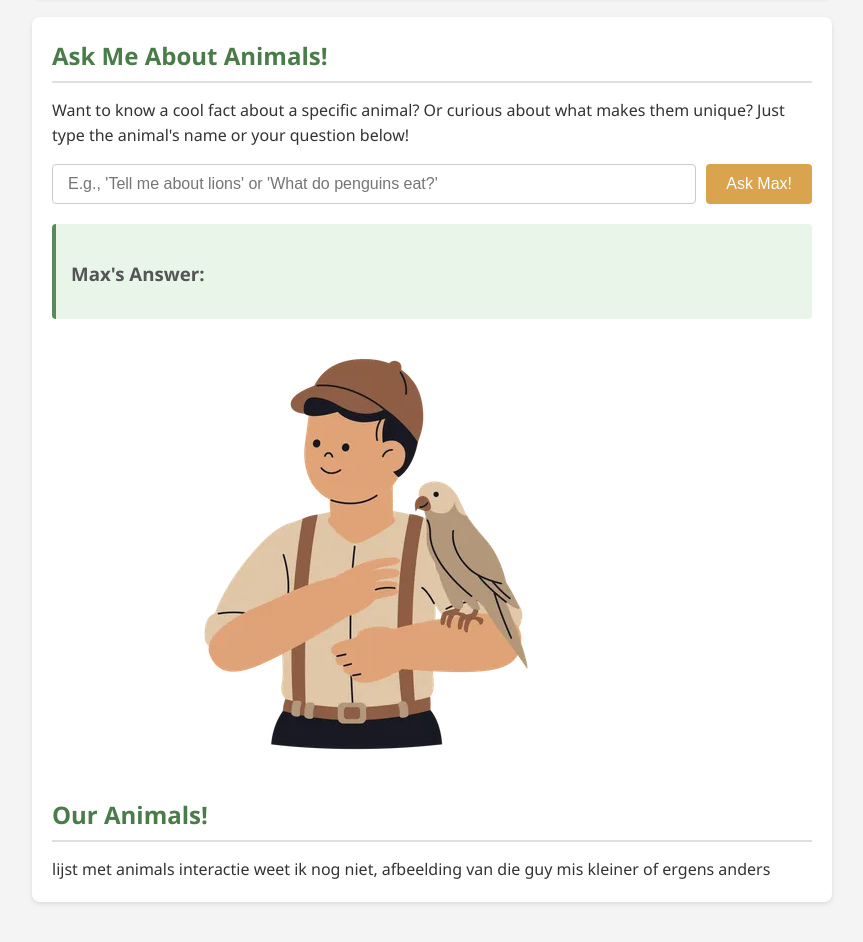
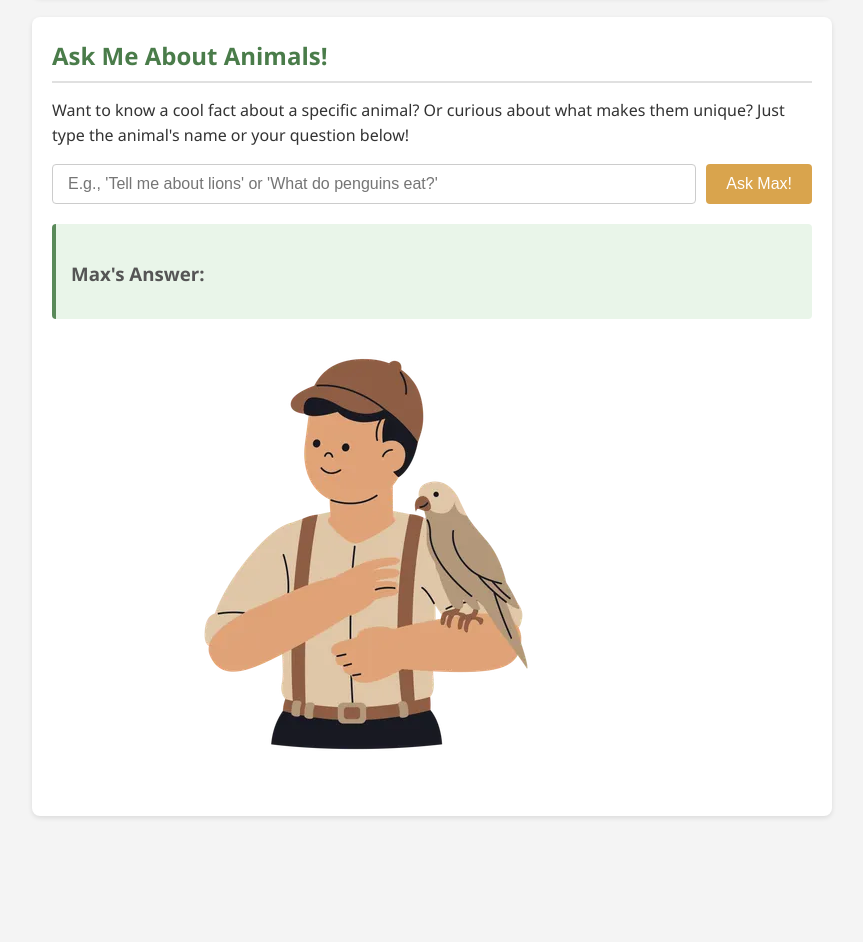
Before and after one commit to nbjjans-pixel/prog8-LLM, a website built with Vite: page client/index.html in a window 1280 px wide. Shown: the part 144-1086 px from the top of the page, without its empty margins (208-1071 px from the left). After the commit the page ends 1000 px from the top, so only its background shows below. Built offline with nearby package versions, Linux system fonts and the light colour scheme; no server answers.

Commit message:
Our animals removed

```diff
--- a/client/index.html
+++ b/client/index.html
@@ -31,13 +31,6 @@
 
         <img src="/img/maxzoo.png" alt="MaxZooChar" id="maxzoo">
     </section>
-
-    <section id="animal-section">
-        <h2>Our Animals!</h2>
-        <div id="animal-list">
-            <p>lijst met animals interactie weet ik nog niet, afbeelding van die guy mis kleiner of ergens anders</p>
-        </div>
-    </section>
 </main>
 
 </body>
--- a/server/server.js
+++ b/server/server.js
@@ -16,7 +16,7 @@ async function initializeApp() {
         temperature: 0.7
     });
 
-    embeddings = new AzureOpenAIEmbeddings({
+    embeddings = new AzureOpenAIEmbeddings({  //gebruik open AI via Azure
         temperature: 0,
         azureOpenAIApiEmbeddingsDeploymentName: process.env.AZURE_OPENAI_API_EMBEDDINGS_DEPLOYMENT_NAME,
         apiVersion: process.env.AZURE_OPENAI_API_VERSION
```
